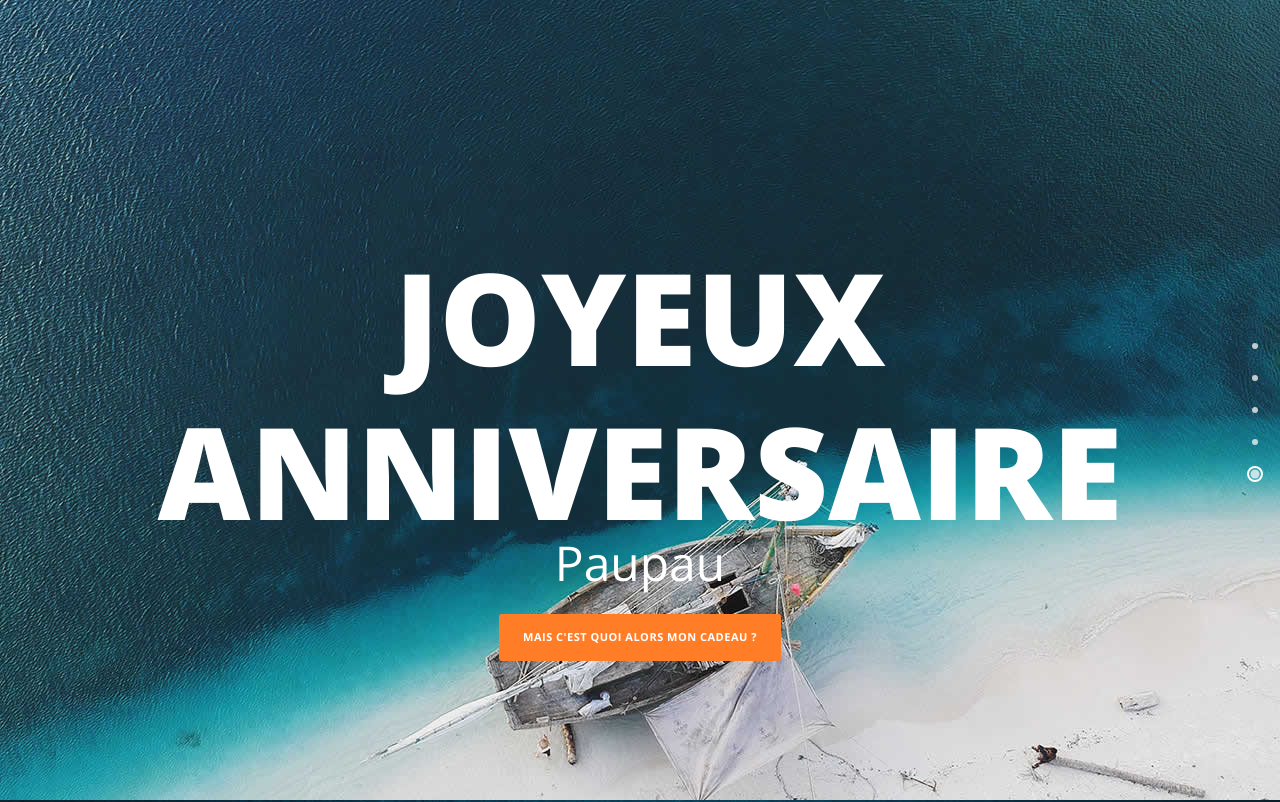
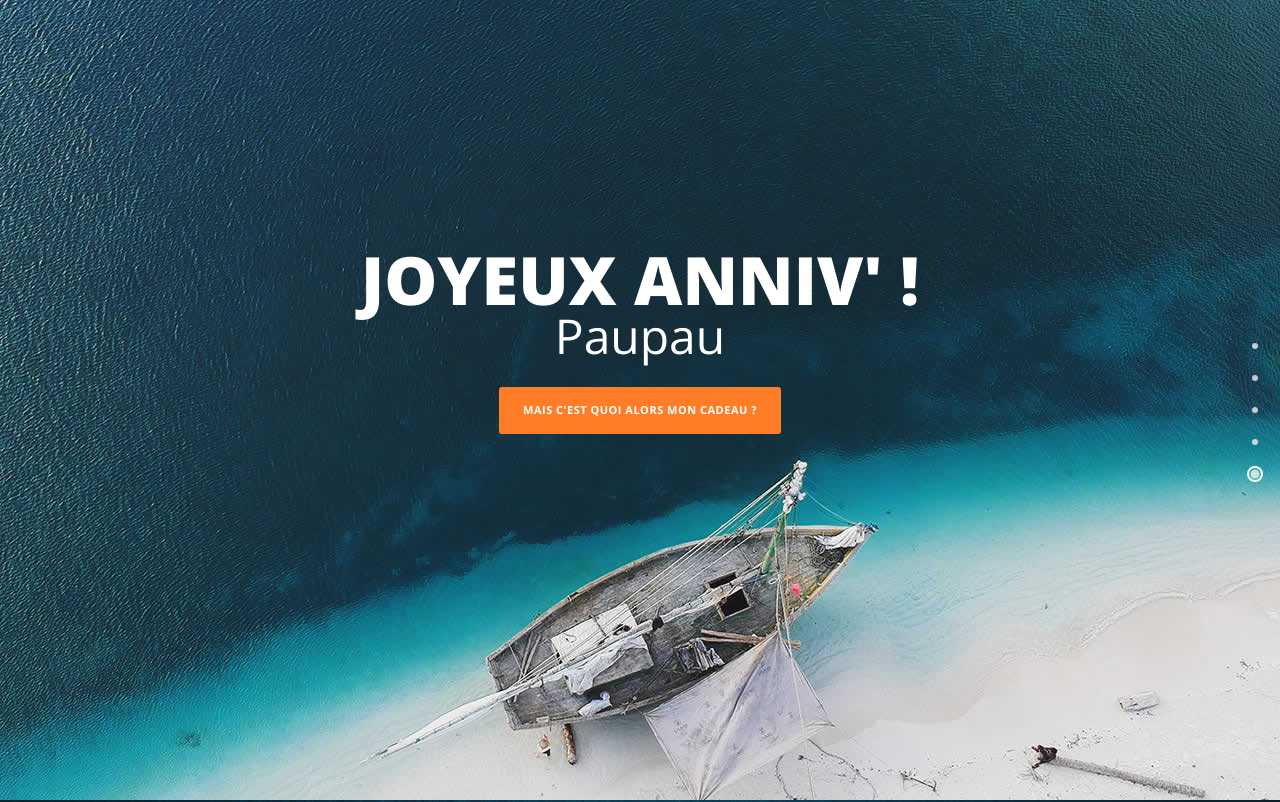
Before and after one commit to vanolucas/pau_catamaran, a plain HTML site: page index.html in a window 1280 px wide. Shown: the top 802 px of the page. Drawn offline with nearby package versions, Linux system fonts and the light colour scheme; a script that the page names is missing.

Commit message:
joyeux anniv fix size

```diff
--- a/index.html
+++ b/index.html
@@ -33,7 +33,7 @@
     <div class="parallax-content baner-content" id="home">
         <div class="container">
             <div class="first-content">
-                <h1>Joyeux anniversaire</h1>
+                <h1 style="font-size: 50pt">Joyeux anniv' !</h1>
                 <span>Paupau</span>
                 <div class="primary-button">
                     <a href="#cata">Mais c'est quoi alors mon cadeau ?</a>
```
